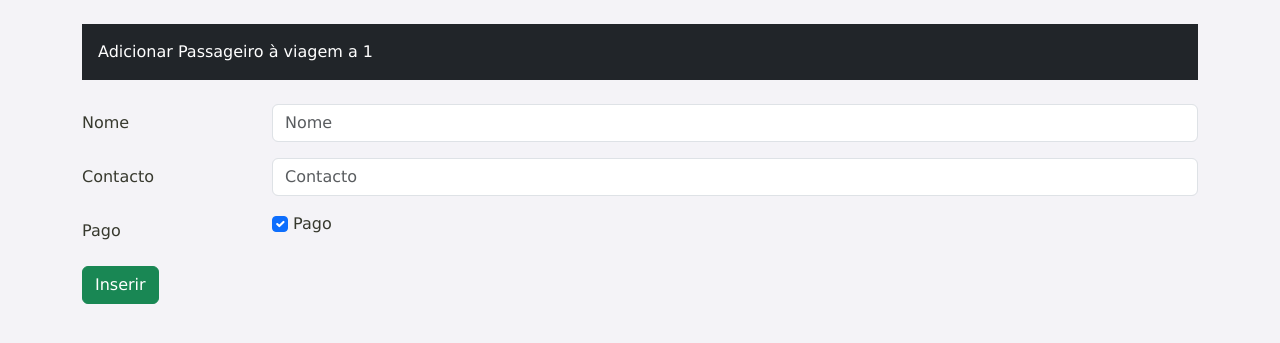
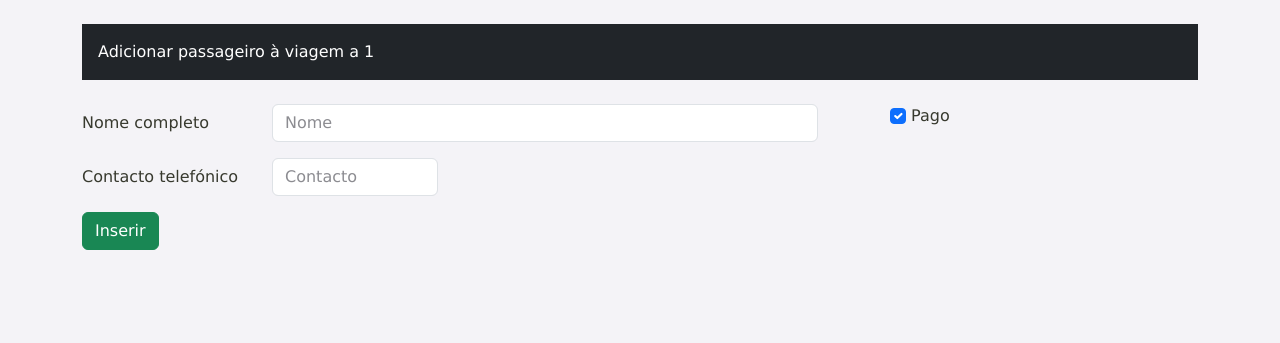
Before and after one commit to tiagomneves-pt/AwayPlanner, a PHP site: page /modificacoesBD/addPassageiro.php?destino=1 in a window 1280 px wide. Shown: the part 72-415 px from the top of the page. Run offline with PHP 8.4, Linux system fonts and the light colour scheme; data that the repository does not hold is empty; some web fonts are replaced.

Commit message:
Reformatação dos formulários

```diff
--- a/css/styles.css
+++ b/css/styles.css
@@ -66,3 +66,8 @@ body{
     color: #D0BAA9;
     transition: 0.5s;
 }
+
+.form-control::placeholder {
+    color: #8C8C91;
+    opacity: 1;
+}
--- a/modificacoesBD/addPassageiro.php
+++ b/modificacoesBD/addPassageiro.php
@@ -17,33 +17,29 @@
 
     <div class="container mt-4">
         <div class="mt-2 p-3 text-white bg-dark">
-            Adicionar Passageiro à viagem a <?=$_GET['destino'];?>
+            Adicionar passageiro à viagem a <?=$_GET['destino'];?>
         </div>
     </div>
 
     <div class="container mt-4">
         <form action="addPassageiro-DBUpdate.php?id_v=<?= $_GET['id_v'];?>&destino=<?=$_GET['destino'];?>" method="POST">
             <div class="mb-3 row">
-                <label for="nome" class="col-sm-2 col-form-label">Nome</label>
-                <div class="col-sm-10">
+                <label for="nome" class="col-sm-2 col-form-label">Nome completo</label>
+                <div class="col-sm-6 me-5">
                     <input type="text" class="form-control" id="nome" name="nome" required placeholder="Nome">
+                </div>
+                <div class="col-sm-2">
+                    <input class="form-check-input" type="checkbox" value="" id="pago" name="pago" checked="">
+                    <label class="form-check-label" for="formCheckChecked">Pago</label>
                 </div>
             </div>
             <div class="mb-3 row">
-                <label for="contacto" class="col-sm-2 col-form-label">Contacto</label>
-                <div class="col-sm-10">
+                <label for="contacto" class="col-sm-2 col-form-label">Contacto telefónico</label>
+                <div class="col-sm-2">
                     <input type="tel" class="form-control" required id="contacto" name="contacto" placeholder="Contacto">
                 </div>
             </div>
 
-            <div class="mb-3 row">
-                <label for="pago" class="col-sm-2 col-form-label">Pago</label>
-                <div class="col-sm-10">
-                    <input class="form-check-input" type="checkbox" value="" id="pago" name="pago" checked="">
-                    <label class="form-check-label" for="formCheckChecked">Pago</label>
-                </div>
-            </div>
-<!--TODO: Incrementar nº de inscrições na tabela viagens-->
             <div class="col-12">
                 <button class="btn btn-success" type="submit">Inserir</button>
             </div>
@@ -51,8 +47,6 @@
     </div>
 
     <script src="../js/bootstrap.bundle.min.js"></script>
-    <script>
-    </script>
 </body>
 
 </html>
```
Also changed, not shown: modificacoesBD/addViagem.php (+7 -5 lines), passageiros.php (+15 -3 lines).
